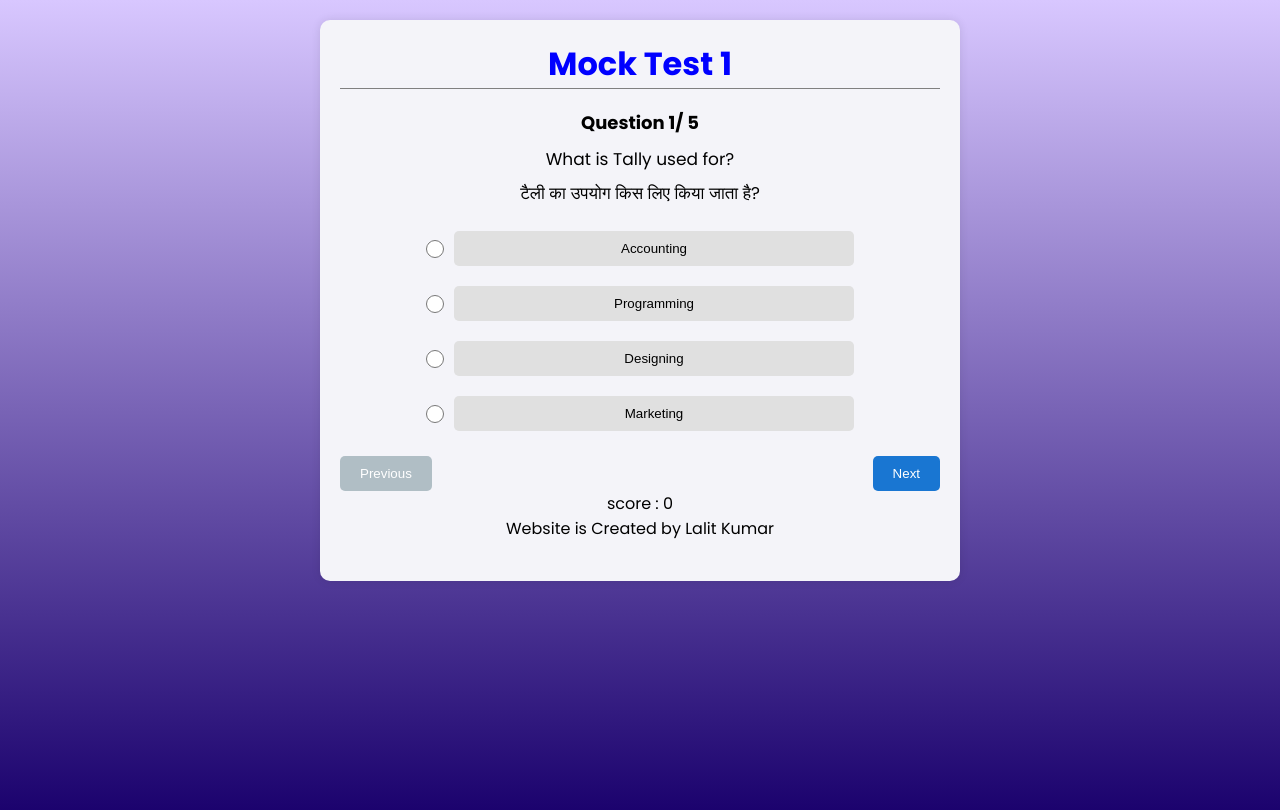
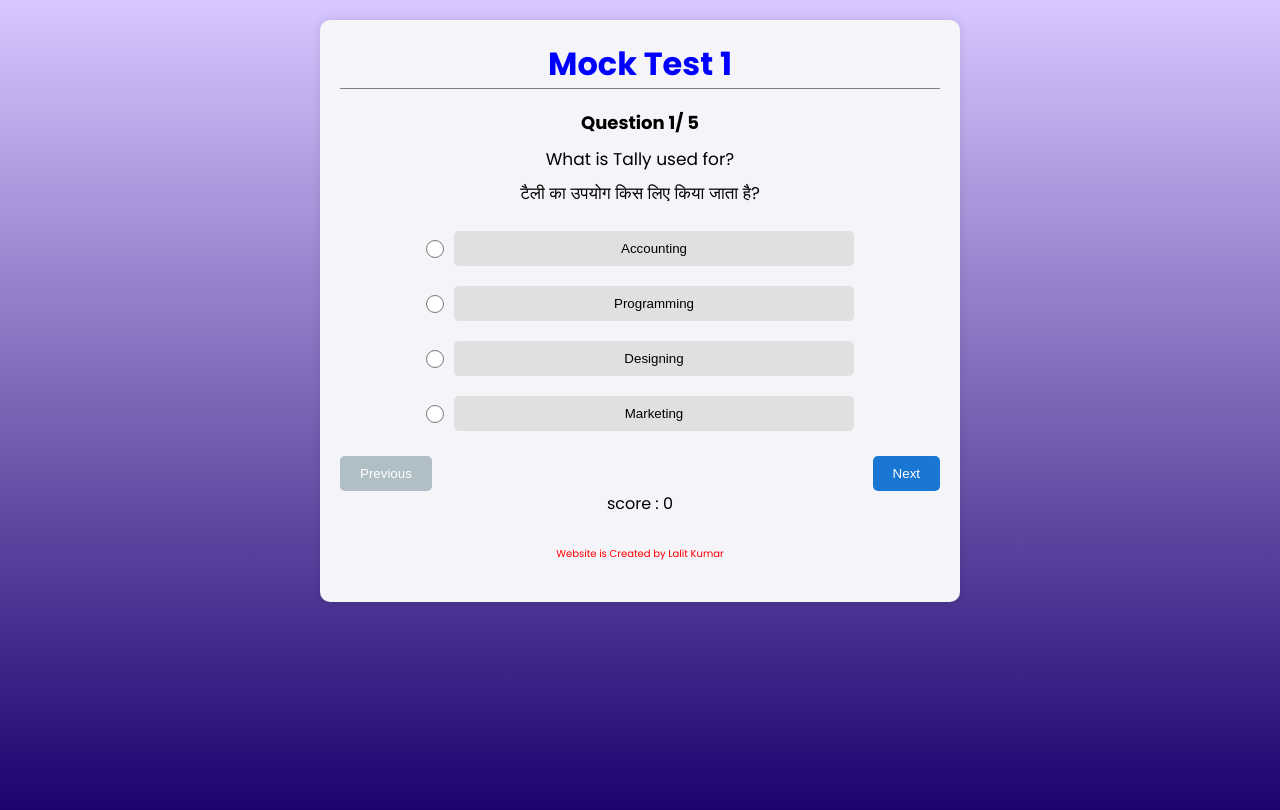
Before and after one commit to Lalitk52221/Tally-Mock-Test, a React (Vite) app: page / in a window 1280 px wide. Shown: the top 810 px of the page. Built offline with nearby package versions, Linux system fonts and the light colour scheme.

Commit message:
developer name formatting

```diff
--- a/src/Components/Mocktest.css
+++ b/src/Components/Mocktest.css
@@ -106,3 +106,8 @@
     border-bottom: 1px solid gray;
     margin-bottom: 20px;
   }
+  .developerName{
+    font-size: 10px;
+    color: red;
+    margin-top: 30px;
+  }
--- a/src/Components/Mocktest2.jsx
+++ b/src/Components/Mocktest2.jsx
@@ -98,7 +98,7 @@
           </div>
           <div>score : {score}</div>
 
-          <p> Website is Created by Lalit Kumar </p>
+          <p className="developerName"> Website is Created by Lalit Kumar </p>
         </div>
       )}
     </div>
```
